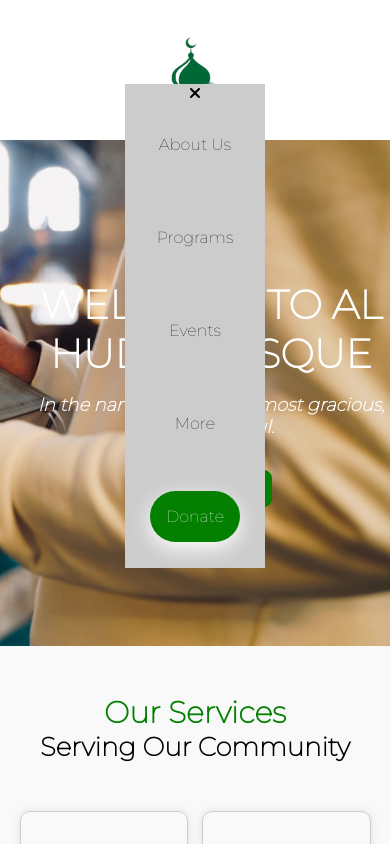
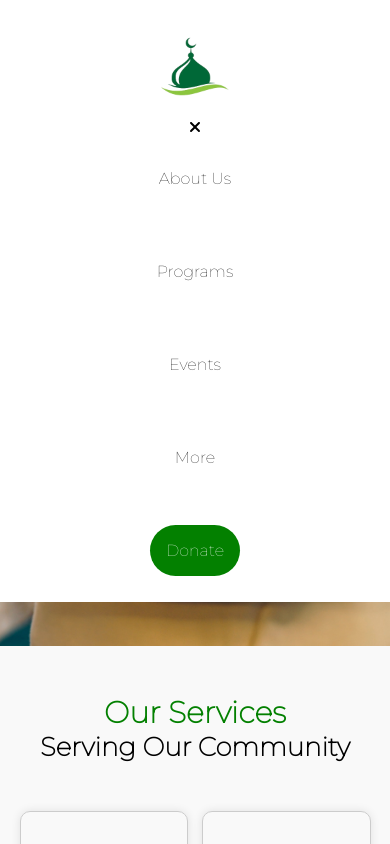
Before and after one commit to nabdi7/masjid, a React (Create React App) app: page / in a window 390 px wide. Both pictures are taken after a click on the element 263 px from the left and 70 px from the top of the page. Shown: the top 844 px of the page. Built offline with nearby package versions, Linux system fonts and the light colour scheme.

Commit message:
first commit

```diff
--- a/src/components/Navbar.css
+++ b/src/components/Navbar.css
@@ -118,15 +118,17 @@ li a.active {
 @media screen and (max-width: 768px) {
     .navbar-links {
       display: none;
-      background-color: #ccc;
+      background-color: white;
+      z-index: 2;
     }
 
     .navbar-links.open {
       display: flex;
-      flex-direction: column; /* Display the menu items vertically when open */
+      flex-direction: column; /* Displertically when open */
       align-items: center;
       position: absolute;
-      top: 10%; /* Position the menu below the logo */
+      top: 14%;
+      width: 100%;
     }
 
     .navbar-links ul {
@@ -136,6 +138,15 @@ li a.active {
     .navbar-links li {
       padding: 1rem;
       display: block;
+    }
+    .more-dropdown  {
+      position: relative;
+      z-index: 2;
+    }
+    .more-dropdown ul {
+      width: 10px;
+      max-height: 120px;
+      padding: 5px;
     }
 
     .brand-logo .logo {
--- a/src/components/Navbar.js
+++ b/src/components/Navbar.js
@@ -12,51 +12,46 @@ const Navbar = () => {
     setIsMenuOpen(!isMenuOpen);
   };
 
+  const closeMenu = () => {
+    setIsMenuOpen(false);
+  };
+
   return (
     <>
-
       <nav className={`Navbar ${isMenuOpen ? 'mobile-menu-open' : ''}`}>
-
         <div className='brand-logo'>
           <Link to="/" className='logo'>
             <img src={logo} width='120px' height='auto' max-width='100%' max-height='100%' alt='Logo' />
           </Link>
         </div>
-
         <div className={`navbar-links ${isMenuOpen ? 'open' : ''}`}>
-        {/* Close icon to hide the menu */}
           <div className='close-menu-icon' onClick={toggleMenu}>
             <FontAwesomeIcon icon={faTimes} />
           </div>
-
           <ul>
-          <li><Link to="/about">About Us</Link></li>
-          <li><Link to="/services">Programs</Link></li>
-          <li><Link to="/events">Events</Link></li>
+            <li><Link to="/about" onClick={closeMenu}>About Us</Link></li>
+            <li><Link to="/services" onClick={closeMenu}>Programs</Link></li>
+            <li><Link to="/events" onClick={closeMenu}>Events</Link></li>
             <li>
-            <Link to="#">More</Link>
+              <Link to="#" onClick={closeMenu}>More</Link>
               <ul className='more-dropdown'>
-              <li><Link to="/prayer">Prayer Times</Link></li>
-              <li><Link to="/contact">Contact Us</Link></li>
+                <li><Link to="/prayer" onClick={closeMenu}>Prayer Times</Link></li>
+                <li><Link to="/contact" onClick={closeMenu}>Contact Us</Link></li>
               </ul>
             </li>
             <li>
-            <Link to="/donate" className='active'>
+              <Link to="/donate" className='active' onClick={closeMenu}>
                 Donate
               </Link>
             </li>
           </ul>
         </div>
-
-      {/* Hamburger Menu */}
         <div className={`hamburger-menu ${isMenuOpen ? 'open' : ''}`} onClick={toggleMenu}>
-        {/* Bars icon to open the menu */}
           <div className={`bar ${isMenuOpen ? 'hidden' : ''}`}>
             <FontAwesomeIcon icon={faBars} />
           </div>
         </div>
       </nav>
-
     </>
   );
 };
```
Lines whose indentation alone changed are shown as unchanged.
